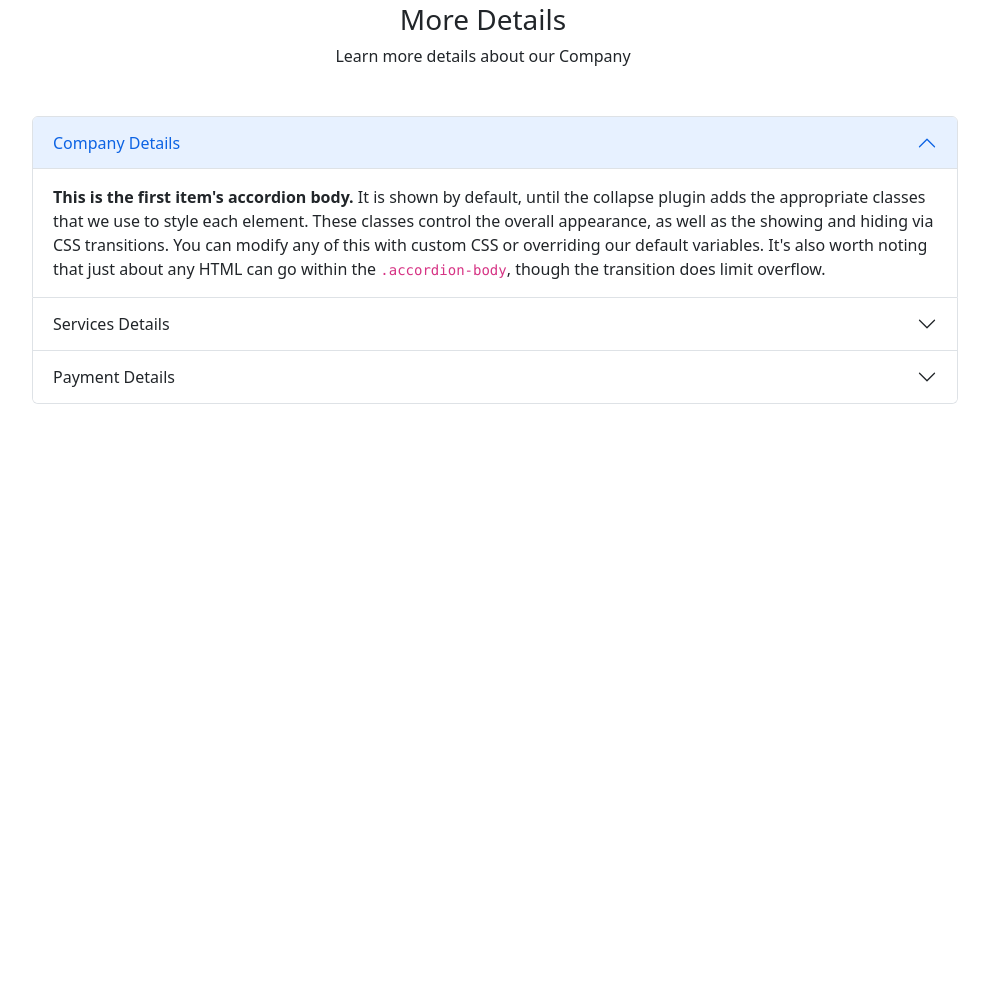
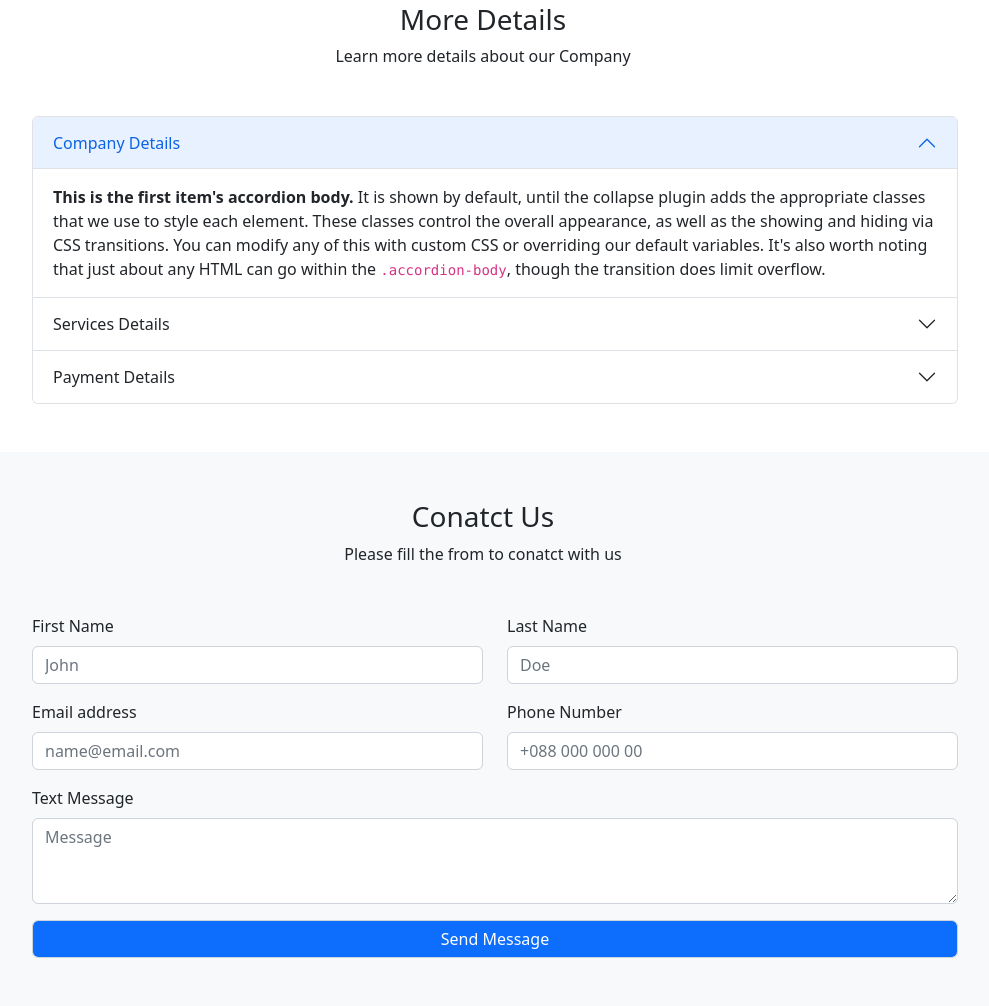
Before and after one commit to Sathi742686/bd-builders, a plain HTML site: page index.html in a window 1280 px wide. Shown: the part 1771-2777 px from the top of the page, without its empty margins (145-1134 px from the left). Before the commit the page ends 2223 px from the top, so only its background shows below. Drawn offline with nearby package versions, Linux system fonts and the light colour scheme.

Commit message:
conatct are completed

```diff
--- a/index.html
+++ b/index.html
@@ -254,6 +254,87 @@
         </div>
        </div>
 
+       <div class="Conatat-area py-5 bg-light">
+        <div class="container">
+          <div class="row">
+            <div class="row">
+              <div class="col-lg-6 offset-lg-3">
+               <div class="section-heading text-center mb-5">
+                <h3>Conatct Us</h3>
+                <p>Please fill the from to conatct with us</p>
+               </div>
+              </div>
+             </div>
+          </div>
+
+          <div class="row">
+            <div class="col-lg-10 offset-lg-1">
+              <form action="">
+                <div class="row">
+                  <div class="col-lg-6">
+                    <div class="mb-3">
+                      <label for="First Name"
+                      class="form-label">First Name</label>
+                      <input type="text" class="form-control"
+                       id="First Name"
+                       placeholder="John">
+                    </div>
+                  </div>
+
+                  <div class="col-lg-6">
+                    <div class="mb-3">
+                      <label for="Last Name"
+                      class="form-label">Last Name</label>
+                      <input type="text" class="form-control"
+                       id="Last Name"
+                       placeholder="Doe">
+                    </div>
+                  </div>
+
+                  <div class="col-lg-6">
+                    <div class="mb-3">
+                      <label for="Email address"
+                      class="form-label">Email address</label>
+                      <input type="email" class="form-control"
+                       id="Email address"
+                       placeholder="name@email.com">
+                    </div>
+                  </div>
+
+                  <div class="col-lg-6">
+                    <div class="mb-3">
+                      <label for="PhoneNo"
+                      class="form-label">Phone Number</label>
+                      <input type="tel" class="form-control"
+                       id="PhoneNo"
+                       placeholder="+088 000 000 00">
+                    </div>
+                  </div>
+
+                  <div class="col-lg-12">
+                    <div class="mb-3">
+                      <label for="TextMessage" class="form-label">Text Message</label>
+                      <textarea class="form-control" id="TextMessage" rows="3"
+                      placeholder="Message"></textarea>
+                    </div>
+                  </div>
+
+                  <div class="col-lg-12">
+                    <input
+                    type="submet"
+                    value="Send Message"
+                     class="form-control bg-primary text-white text-center ">
+                  </div>
+
+                </div>
+              </form>
+
+                </div>
+              </div>
+
+            </div>
+          </div>
+
       </main>
 
 
```
